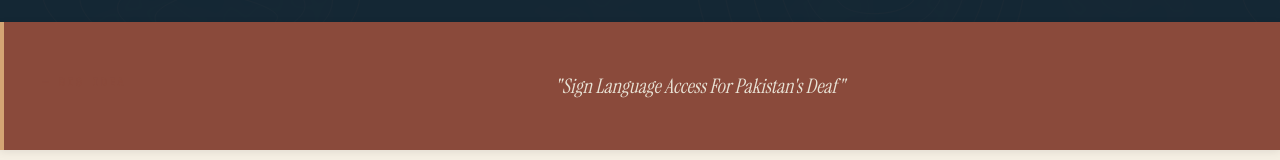
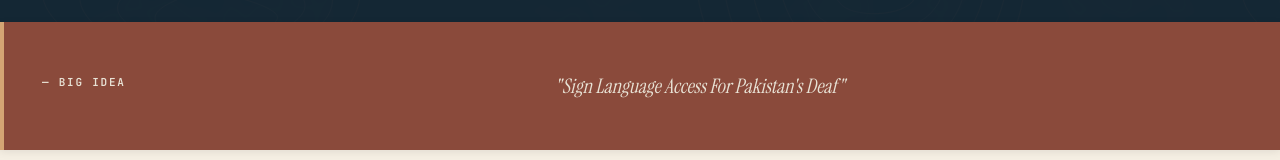
Before and after one commit to usmanjaved-droid/summit-fellowship-website, a Next.js app: page /fellows/azima-dhanjee in a window 1280 px wide. Shown: the part 443-603 px from the top of the page. Built offline with nearby package versions, Linux system fonts and the light colour scheme.

Commit message:
fix: make big idea label visible by changing text color to parchment

```diff
--- a/app/fellows/[slug]/page.module.css
+++ b/app/fellows/[slug]/page.module.css
@@ -163,7 +163,7 @@
   font-weight: 600;
   text-transform: uppercase;
   letter-spacing: 0.16em;
-  color: var(--clay);
+  color: var(--parchment);
   margin: 0;
   flex-shrink: 0;
   padding-top: 4px;
```
